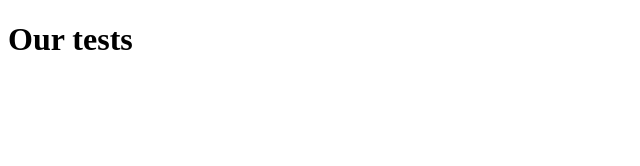
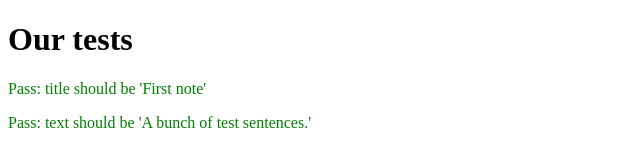
Before and after one commit to baree99/notes-pure-JS, a website: page testRunner.html in a window 1280 px wide. Shown: the whole page, without its empty margins (0-640 px from the left). Drawn offline with Linux system fonts and the light colour scheme.

Commit message:
Adds and passes first 2 tests using our own TF

```diff
--- a/src/note.js
+++ b/src/note.js
@@ -0,0 +1,19 @@
+(function(exports) {
+
+  var Note = function(title, text) {
+    this._title = title,
+    this._text = text
+  };
+
+  Note.prototype = {
+    title: function() {
+      return this._title;
+    },
+
+    text: function() {
+      return this._text;
+    }
+  }
+
+  exports.Note = Note;
+})(this);
--- a/testRunner.html
+++ b/testRunner.html
@@ -13,7 +13,10 @@
       <h1>Our tests</h1>
       <div id="div1"></div>
 
+      <script src="./src/note.js"></script>
       <script src="assert.js"></script>
+
+
       <script src="./tests/noteTests.js"></script>
   </body>
 </html>
--- a/tests/noteTests.js
+++ b/tests/noteTests.js
@@ -1,5 +1,17 @@
 (function(exports) {
-  //
+  var title = "First note";
+  var text = "A bunch of test sentences.";
+  var note = new Note(title, text);
+
+  function notesHaveTitleProperty() {
+    assert.isTrue((note.title() === "First note"), "title should be 'First note'");
+  };
+
+  function notesHaveTextProperty() {
+    assert.isTrue((note.text() === "A bunch of test sentences."), "text should be 'A bunch of test sentences.'");
+  };
+
+
   // function testIf1Plus1Is2() {
   //   assert.isTrue((1 + 1 === 2), "checks if 1 + 1 equals 2");
   // };
@@ -30,6 +42,8 @@
   // testIf3Equal3();
   // arrayContainElement([1,2,3],3);
   // stringContainString("String", "tr")
+  notesHaveTitleProperty()
+  notesHaveTextProperty()
 })(this);
 
 //
```
Also changed, not shown: public/index.html (+1 -1 lines).
